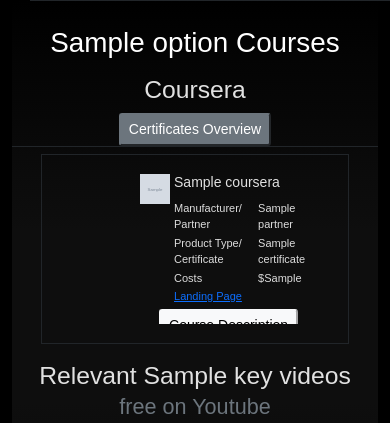
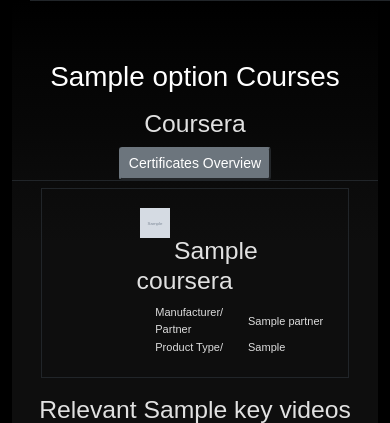
Before and after one commit to SimonRbk95/CS50, a Flask app: template final_project/templates/results.html in a window 390 px wide; the page is wider, and only the part inside the window is pictured. Shown: the part 735-1158 px from the top of that part. Run offline with Flask 2, Linux system fonts and the light colour scheme; the template is opened without the code that fills it: most values are stand-ins (such as "Sample title", 1, 10 or a date in 2020); grey boxes marked "Sample" are stand-in pictures; parts of the project's set-up code (start-up, migrations or seed data) failed here and were passed over; some libraries are stand-ins or nearby versions.

Commit message:
Sat, Jul 2, 2022, 3:27 PM +00:00

```diff
--- a/final_project/static/styles.css
+++ b/final_project/static/styles.css
@@ -372,7 +372,7 @@ h2{
     }
 
     .course-title{
-        font-size: 14px;
+        margin-top: 15%;
     }
 
     div.col-7{
--- a/final_project/templates/results.html
+++ b/final_project/templates/results.html
@@ -27,7 +27,7 @@
 <!--course displays-->
 {% for option in List_q3_options %}
   <div class="container-lg result-background">
-    <div class="row justify-content-center title border-bottom border-dark">
+    <div class="row justify-content-center course-title border-bottom border-dark">
       <div class="col-11 text-center">
 
           <h1>{{ List_q3_options[loop.index0] }} Courses</h1>
```
